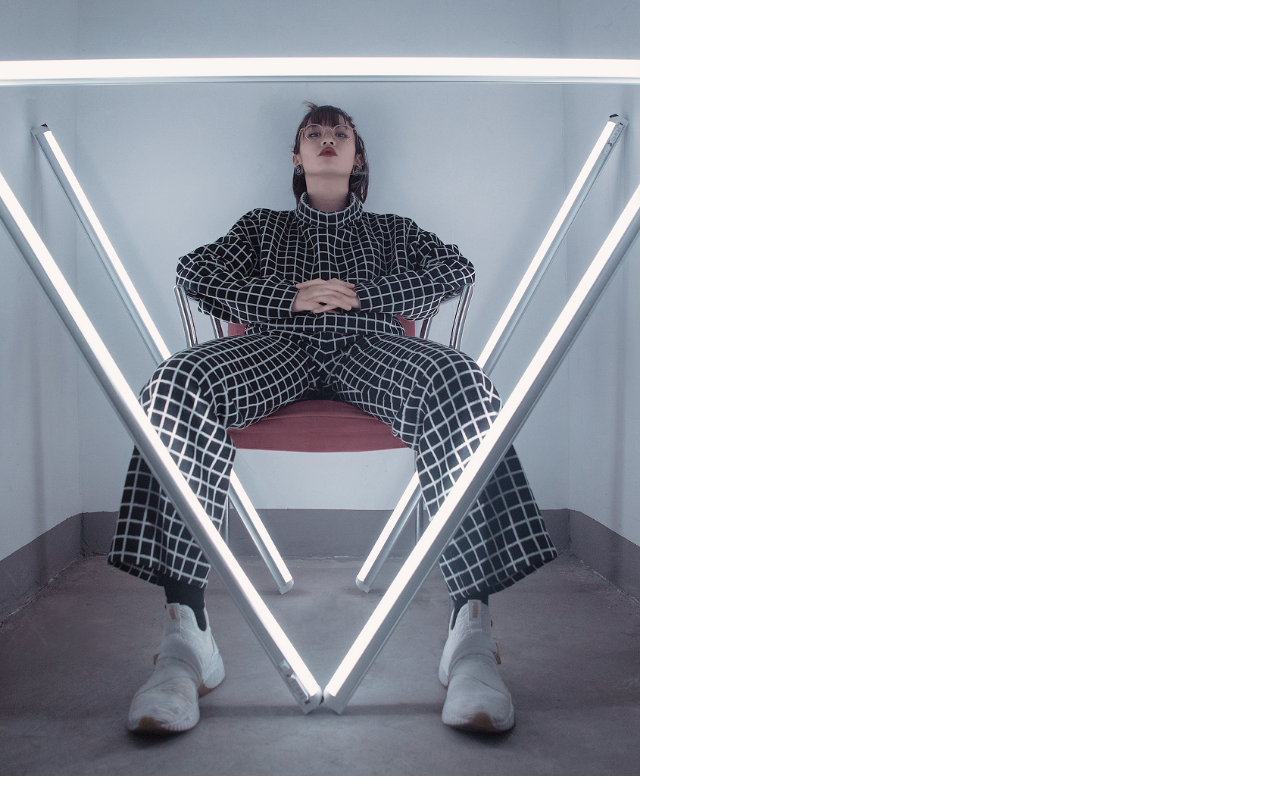
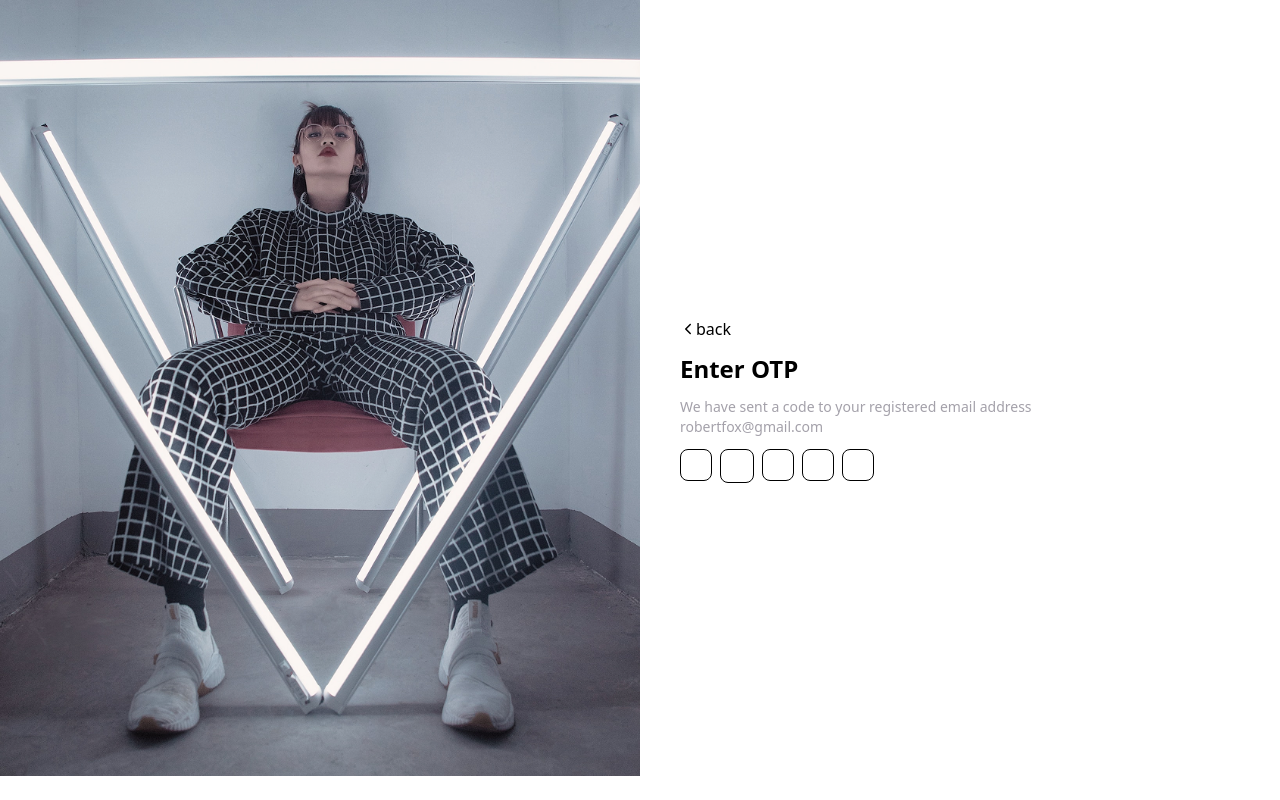
Before and after one commit to iadedayo01/Ecommerce, a React (Vite) app: page /otp in a window 1280 px wide. Built offline with nearby package versions, Linux system fonts and the light colour scheme.

Commit message:
completed the otp form

```diff
--- a/src/components/OTP/OtpComponent.tsx
+++ b/src/components/OTP/OtpComponent.tsx
@@ -1,11 +1,37 @@
 // import React from 'react'
-import IM from "../../assets/OTPImg.png"
+import { Link } from "react-router-dom";
+import IM from "../../assets/OTPImg.png";
+import { IoIosArrowBack } from "react-icons/io";
 
 const OtpComponent = () => {
   return (
     <div className="h-full w-full flex">
       <div className=" h-screen w-full basis-1/2">
-        <img src={IM} alt="Image"/>
+        <img src={IM} alt="Image" />
+      </div>
+      <div className=" h-screen w-full basis-1/2 max-w-110 justify-center items-start pl-10 space-y-3 flex flex-col">
+        <Link to="/forgot_password">
+          <div className=" flex items-center">
+            <div>
+              <IoIosArrowBack />
+            </div>
+            <h1>back</h1>
+          </div>
+        </Link>
+        <h1 className="font-bold text-2xl">Enter OTP</h1>
+        <h1 className="text-sm text-[#A4A1AA]">
+          We have sent a code to your registered email address
+          robertfox@gmail.com
+        </h1>
+        <form className="flex flex-col">
+          <div className="flex gap-2">
+            <input type="text" className="border size-8 rounded-lg"/>
+            <input className="border flex p-4 size-8 rounded-lg"/>
+            <input className="border size-8 rounded-lg"/>
+            <input className="border size-8 rounded-lg"/>
+            <input className="border size-8 rounded-lg"/>
+          </div>
+        </form>
       </div>
     </div>
   );
```
